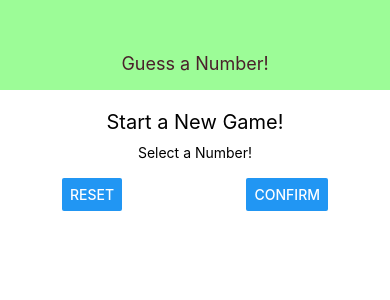
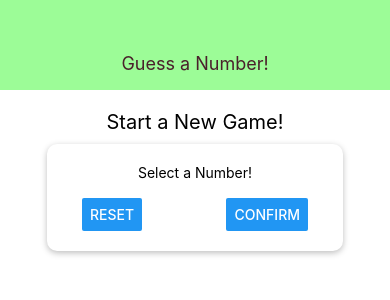
Before and after one commit to marutha/rn-gan, a React Native app: screen / in a window 390 px wide. Shown: the top 300 px of the page. Built offline with nearby package versions, Linux system fonts and the light colour scheme.

Commit message:
Added shadow to input container

```diff
--- a/Screens/StartGame.js
+++ b/Screens/StartGame.js
@@ -31,6 +31,17 @@ const styles = StyleSheet.create({
     width: 300,
     maxWidth: '80%',
     alignItems: 'center',
+    shadowColor: 'black',
+    shadowOffset: {
+      width: 0,
+      height: 2,
+    },
+    shadowRadius: 6,
+    shadowOpacity: 0.26,
+    elevation: 5,
+    backgroundColor: 'white',
+    padding: 20,
+    borderRadius: 10,
   },
   buttonContainer: {
     flexDirection: 'row',
```
